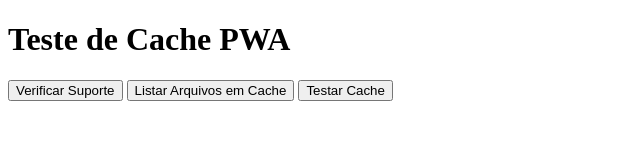
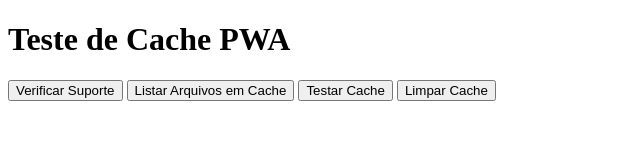
Before and after one commit to srluccasonline/sw-150mb, a plain HTML site: page index.html in a window 1280 px wide. Shown: the whole page, without its empty margins (0-640 px from the left). Drawn offline with Linux system fonts and the light colour scheme.

Commit message:
Update index.html

```diff
--- a/index.html
+++ b/index.html
@@ -10,6 +10,7 @@
     <button onclick="checkSupport()">Verificar Suporte</button>
     <button onclick="listCachedFiles()">Listar Arquivos em Cache</button>
     <button onclick="testCache()">Testar Cache</button>
+    <button onclick="clearCache()">Limpar Cache</button>
     <div id="status"></div>
     <div id="results"></div>
 
@@ -86,7 +87,7 @@
             try {
                 for (let i = 1; i <= 30; i++) {
                     const startTime = performance.now();
-                    const response = await fetch(`/test-files/test-file-${i}.txt`);
+                    const response = await fetch(`https://raw.githubusercontent.com/srluccasonline/sw-150mb/refs/heads/main/test-files/test-file-${i}.txt`);
                     const endTime = performance.now();
 
                     if (!response.ok) throw new Error(`Erro ao carregar arquivo ${i}`);
@@ -110,6 +111,45 @@
             const i = parseInt(Math.floor(Math.log(bytes) / Math.log(1024)));
             return Math.round(bytes / Math.pow(1024, i), 2) + ' ' + sizes[i];
         }
+
+        // Nova função para limpar cache
+        async function clearCache() {
+            const status = document.getElementById('status');
+            const results = document.getElementById('results');
+
+            try {
+                if (!window.caches) {
+                    throw new Error('Cache Storage não disponível');
+                }
+
+                status.textContent = 'Limpando cache...';
+
+                // Pega todas as chaves de cache
+                const cacheKeys = await caches.keys();
+
+                // Delete cada cache
+                const deletions = await Promise.all(
+                    cacheKeys.map(key => caches.delete(key))
+                );
+
+                // Notifica o Service Worker
+                if ('serviceWorker' in navigator && navigator.serviceWorker.controller) {
+                    navigator.serviceWorker.controller.postMessage('CLEAR_CACHE');
+                }
+
+                const deletedCount = deletions.filter(Boolean).length;
+                status.textContent = `Cache limpo! ${deletedCount} caches removidos.`;
+                results.innerHTML = '<p>Todos os arquivos em cache foram removidos.</p>';
+
+                // Não vamos mais desregistrar o Service Worker
+                // Apenas recarregar a página se necessário
+                // window.location.reload();
+
+            } catch (error) {
+                status.textContent = 'Erro ao limpar cache: ' + error.message;
+                console.error('Erro completo:', error);
+            }
+        }
     </script>
 </body>
 </html>
```
